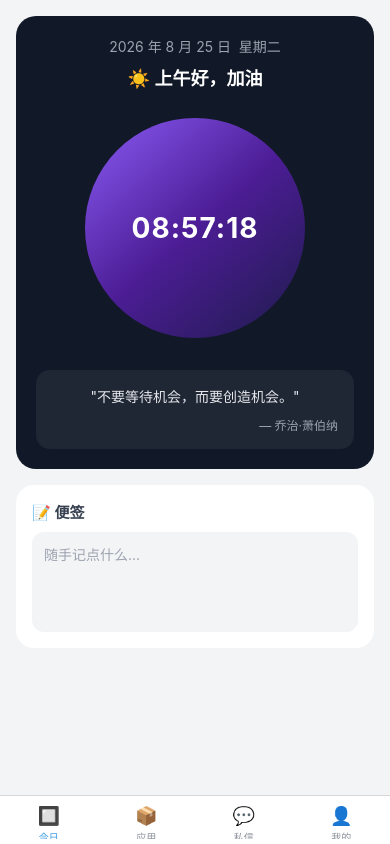
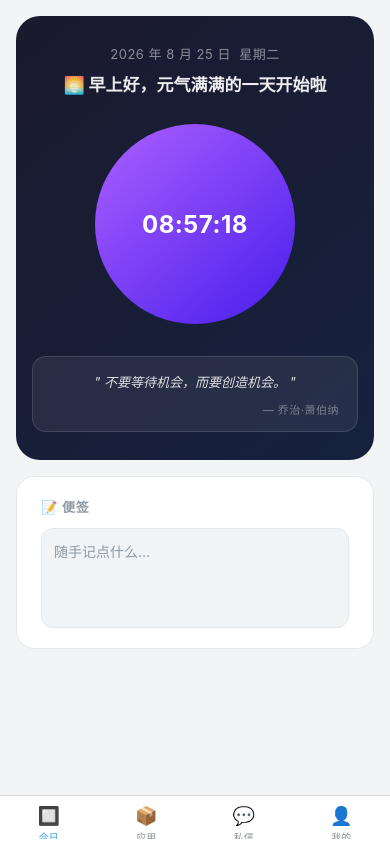
Before and after one commit to yanshuaibi/ruanjian, a React Native app: screen / in a window 390 px wide. Built offline with nearby package versions, Linux system fonts and the light colour scheme.

Commit message:
align TodayScreen styling with web version

```diff
--- a/src/screens/TodayScreen.js
+++ b/src/screens/TodayScreen.js
@@ -14,7 +14,7 @@ import AsyncStorage from '@react-native-async-storage/async-storage';
 
 const QUOTES = [
   { text: '专注于旅程，而非目的地。快乐不是在终点找到的，而是在沿途找到的。', author: '格雷格·安德森' },
-  { text: '你today做的事，决定了你未来会成为什么样的人。', author: '未知' },
+  { text: '你今天做的事，决定了你未来会成为什么样的人。', author: '未知' },
   { text: '不要等待机会，而要创造机会。', author: '乔治·萧伯纳' },
   { text: '每一个不曾起舞的日子，都是对生命的辜负。', author: '尼采' },
   { text: '慢慢来，比较快。', author: '未知' },
@@ -23,12 +23,13 @@ const QUOTES = [
 const WEEKDAYS = ['星期日', '星期一', '星期二', '星期三', '星期四', '星期五', '星期六'];
 
 function getGreeting(hour) {
-  if (hour < 6) return { icon: '🌙', text: '夜深了，注意休息' };
-  if (hour < 12) return { icon: '☀️', text: '上午好，加油' };
-  if (hour < 14) return { icon: '🍚', text: '中午好，记得吃饭' };
-  if (hour < 18) return { icon: '🏙️', text: '下午好，继续加油' };
-  if (hour < 22) return { icon: '🌆', text: '晚上好，辛苦了' };
-  return { icon: '🌙', text: '夜深了，早点休息' };
+  if (hour >= 5 && hour < 9) return '🌅 早上好，元气满满的一天开始啦';
+  if (hour >= 9 && hour < 12) return '☀️ 上午好，专注当下';
+  if (hour >= 12 && hour < 14) return '🌤️ 中午好，记得吃饭休息';
+  if (hour >= 14 && hour < 18) return '🌇 下午好，继续加油';
+  if (hour >= 18 && hour < 21) return '🌆 傍晚好，今天辛苦了';
+  if (hour >= 21 && hour < 23) return '🌙 晚上好，适当放松一下';
+  return '🌌 夜深了，注意休息';
 }
 
 function formatTime(date) {
@@ -57,11 +58,9 @@ export default function TodayScreen() {
   useEffect(() => {
     (async () => {
       try {
-        const stored = await AsyncStorage.getItem('@nexus_today_note');
+        const stored = await AsyncStorage.getItem('nexus_note_v1');
         if (stored !== null) setNote(stored);
-      } catch (e) {
-        // 忽略读取失败，不影响页面使用
-      }
+      } catch (e) {}
     })();
   }, []);
 
@@ -70,12 +69,10 @@ export default function TodayScreen() {
     if (saveTimer.current) clearTimeout(saveTimer.current);
     saveTimer.current = setTimeout(async () => {
       try {
-        await AsyncStorage.setItem('@nexus_today_note', text);
+        await AsyncStorage.setItem('nexus_note_v1', text);
         setSavedIndicator(true);
-        setTimeout(() => setSavedIndicator(false), 1200);
-      } catch (e) {
-        // 忽略保存失败
-      }
+        setTimeout(() => setSavedIndicator(false), 2000);
+      } catch (e) {}
     }, 500);
   };
 
@@ -93,16 +90,19 @@ export default function TodayScreen() {
           contentContainerStyle={styles.scrollContent}
           keyboardShouldPersistTaps="handled"
         >
-          {/* 问候卡片 */}
-          <View style={styles.greetingCard}>
-            <Text style={styles.dateText}>{dateStr}</Text>
-            <Text style={styles.greetingText}>
-              {greeting.icon} {greeting.text}
-            </Text>
+          {/* Hero 今日卡片 */}
+          <LinearGradient
+            colors={['#1a1a2e', '#16213e']}
+            start={{ x: 0, y: 0 }}
+            end={{ x: 1, y: 1 }}
+            style={styles.hero}
+          >
+            <Text style={styles.heroDate}>{dateStr}</Text>
+            <Text style={styles.heroGreeting}>{greeting}</Text>
 
             <View style={styles.clockWrapper}>
               <LinearGradient
-                colors={['#8B5CF6', '#4C1D95', '#1E1B4B']}
+                colors={['#ad5fff', '#471eec']}
                 start={{ x: 0.2, y: 0.1 }}
                 end={{ x: 0.9, y: 0.9 }}
                 style={styles.clockCircle}
@@ -112,21 +112,21 @@ export default function TodayScreen() {
             </View>
 
             <View style={styles.quoteBox}>
-              <Text style={styles.quoteText}>"{quote.text}"</Text>
+              <Text style={styles.quoteText}>" {quote.text} "</Text>
               <Text style={styles.quoteAuthor}>— {quote.author}</Text>
             </View>
-          </View>
+          </LinearGradient>
 
           {/* 便签卡片 */}
           <View style={styles.noteCard}>
             <View style={styles.noteHeader}>
               <Text style={styles.noteTitle}>📝 便签</Text>
-              {savedIndicator && <Text style={styles.savedText}>已保存</Text>}
+              {savedIndicator && <Text style={styles.savedText}>已保存 ✓</Text>}
             </View>
             <TextInput
               style={styles.noteInput}
-              placeholder="随手记点什么..."
-              placeholderTextColor="#9CA3AF"
+              placeholder="随手记点什么…"
+              placeholderTextColor="#8e99a3"
               multiline
               value={note}
               onChangeText={handleNoteChange}
@@ -148,85 +148,99 @@ const styles = StyleSheet.create({
     padding: 16,
     paddingBottom: 32,
   },
-  greetingCard: {
-    backgroundColor: '#111827',
-    borderRadius: 20,
-    padding: 20,
+  hero: {
+    borderRadius: 24,
+    paddingVertical: 28,
+    paddingHorizontal: 16,
     alignItems: 'center',
+    marginBottom: 16,
   },
-  dateText: {
-    color: '#9CA3AF',
-    fontSize: 14,
+  heroDate: {
+    fontSize: 13,
+    color: 'rgba(255,255,255,0.5)',
+    letterSpacing: 0.5,
     marginBottom: 8,
   },
-  greetingText: {
-    color: '#FFFFFF',
-    fontSize: 18,
-    fontWeight: '600',
+  heroGreeting: {
+    fontSize: 17,
+    fontWeight: '700',
+    color: 'rgba(255,255,255,0.92)',
     marginBottom: 20,
   },
   clockWrapper: {
     marginVertical: 8,
   },
   clockCircle: {
-    width: 220,
-    height: 220,
-    borderRadius: 110,
+    width: 200,
+    height: 200,
+    borderRadius: 100,
     alignItems: 'center',
     justifyContent: 'center',
   },
   clockText: {
     color: '#FFFFFF',
-    fontSize: 28,
+    fontSize: 24,
     fontWeight: '700',
-    letterSpacing: 1,
+    letterSpacing: 0.5,
   },
   quoteBox: {
     marginTop: 24,
-    backgroundColor: 'rgba(255,255,255,0.06)',
+    backgroundColor: 'rgba(255,255,255,0.07)',
+    borderColor: 'rgba(255,255,255,0.12)',
+    borderWidth: 1,
     borderRadius: 14,
-    padding: 16,
+    paddingVertical: 14,
+    paddingHorizontal: 18,
     width: '100%',
   },
   quoteText: {
-    color: '#E5E7EB',
-    fontSize: 14,
+    color: 'rgba(255,255,255,0.85)',
+    fontSize: 13,
     lineHeight: 22,
+    fontStyle: 'italic',
     textAlign: 'center',
   },
   quoteAuthor: {
-    color: '#9CA3AF',
-    fontSize: 12,
+    color: 'rgba(255,255,255,0.4)',
+    fontSize: 11,
     textAlign: 'right',
     marginTop: 8,
+    letterSpacing: 0.5,
   },
   noteCard: {
     backgroundColor: '#FFFFFF',
     borderRadius: 18,
-    padding: 16,
-    marginTop: 16,
+    paddingVertical: 20,
+    paddingHorizontal: 24,
+    borderColor: '#e3e8ec',
+    borderWidth: 1,
   },
   noteHeader: {
     flexDirection: 'row',
     justifyContent: 'space-between',
     alignItems: 'center',
-    marginBottom: 10,
+    marginBottom: 12,
   },
   noteTitle: {
-    fontSize: 15,
-    fontWeight: '600',
-    color: '#374151',
+    fontSize: 13,
+    fontWeight: '700',
+    color: '#8e99a3',
+    letterSpacing: 0.8,
+    textTransform: 'uppercase',
   },
   savedText: {
-    fontSize: 12,
-    color: '#10B981',
+    fontSize: 11,
+    color: '#4FAE4E',
   },
   noteInput: {
-    backgroundColor: '#F3F4F6',
+    backgroundColor: '#f0f4f7',
+    borderColor: '#e3e8ec',
+    borderWidth: 1.5,
     borderRadius: 12,
     padding: 12,
     minHeight: 100,
     fontSize: 14,
-    color: '#111827',
+    lineHeight: 22,
+    color: '#1c1c1e',
   },
 });
```
